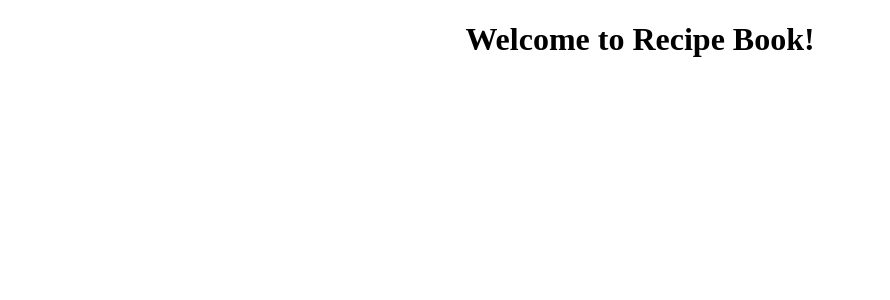
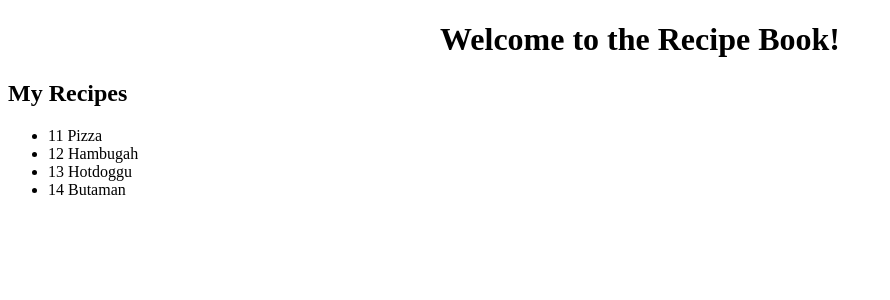
Before and after one commit to chas-academy/09-recipe-book-ulander-a, an Angular app: page /recipes/1 in a window 1280 px wide. Shown: the top 300 px of the page, without its empty margins (0-890 px from the left). Built offline with nearby package versions, Linux system fonts and the light colour scheme.

Commit message:
added some placeholder recipes, made them clickable to display data

```diff
--- a/src/app/app.component.html
+++ b/src/app/app.component.html
@@ -3,3 +3,4 @@
     Welcome to {{ title }}!
   </h1>
 </div>
+<app-recipes></app-recipes>
--- a/src/app/app.component.ts
+++ b/src/app/app.component.ts
@@ -6,5 +6,5 @@ import { Component } from '@angular/core';
   styleUrls: ['./app.component.css']
 })
 export class AppComponent {
-  title = 'Recipe Book';
+  title = 'the Recipe Book';
 }
--- a/src/app/app.module.ts
+++ b/src/app/app.module.ts
@@ -3,11 +3,13 @@ import { NgModule } from '@angular/core';
 
 
 import { AppComponent } from './app.component';
+import { RecipesComponent } from './recipes/recipes.component';
 
 
 @NgModule({
   declarations: [
-    AppComponent
+    AppComponent,
+    RecipesComponent
   ],
   imports: [
     BrowserModule
--- /dev/null
+++ b/src/app/mock-recipes.ts
@@ -0,0 +1,8 @@
+import { Recipe } from './recipe';
+
+export const RECIPES: Recipe[] = [
+  { id: 11, name: 'Pizza', ingredients: ['cheese', 'tomato'] },
+  { id: 12, name: 'Hambugah', ingredients: ['meat', 'bun'] },
+  { id: 13, name: 'Hotdoggu', ingredients: ['sausage', 'bun'] },
+  { id: 14, name: 'Butaman', ingredients: ['???'] },
+];
--- /dev/null
+++ b/src/app/recipe.ts
@@ -0,0 +1,5 @@
+export class Recipe {
+    id: number;
+    name: string;
+    ingredients: string[];
+}
--- /dev/null
+++ b/src/app/recipes/recipes.component.css
@@ -0,0 +1,3 @@
+.selected {
+    text-decoration: underline;
+  }
--- /dev/null
+++ b/src/app/recipes/recipes.component.html
@@ -0,0 +1,19 @@
+<h2>My Recipes</h2>
+<ul>
+  <li *ngFor="let recipe of recipes"
+  [class.selected]="recipe === selectedRecipe"
+  (click)="onSelect(recipe)">
+    <span>{{recipe.id}}</span> {{recipe.name}}
+  </li>
+</ul>
+
+<div *ngIf="selectedRecipe">
+  <h3>{{ selectedRecipe.name | uppercase }} Recipe</h3>
+  <div>
+    <span>id: </span>{{selectedRecipe.id}}</div>
+  <div>
+    <ol>
+      <li *ngFor="let ingredient of selectedRecipe.ingredients">{{ ingredient }}</li>
+    </ol>
+  </div>
+</div>
--- /dev/null
+++ b/src/app/recipes/recipes.component.ts
@@ -0,0 +1,24 @@
+import { Component, OnInit } from '@angular/core';
+
+import { Recipe } from '../recipe';
+import { RECIPES } from '../mock-recipes';
+
+@Component({
+  selector: 'app-recipes',
+  templateUrl: './recipes.component.html',
+  styleUrls: ['./recipes.component.css']
+})
+export class RecipesComponent implements OnInit {
+  recipes = RECIPES;
+  selectedRecipe: Recipe;
+
+  constructor() { }
+
+  ngOnInit() {
+  }
+
+  onSelect(recipe: Recipe): void {
+    this.selectedRecipe = recipe;
+  }
+
+}
```
Also changed, not shown: 1 other file (tests, documents, lock files or other folders).
